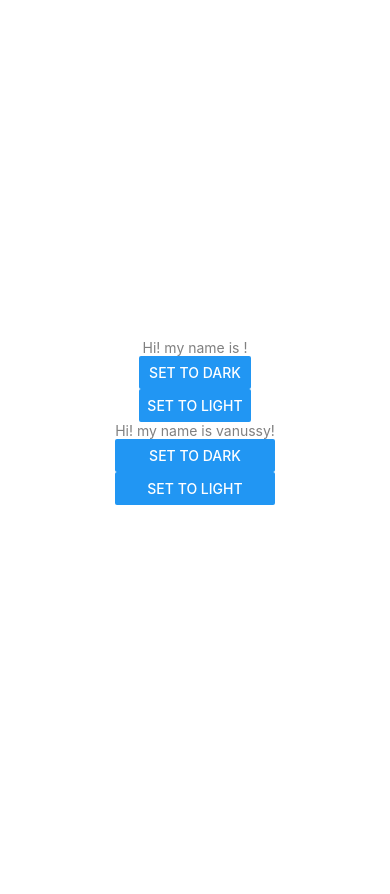
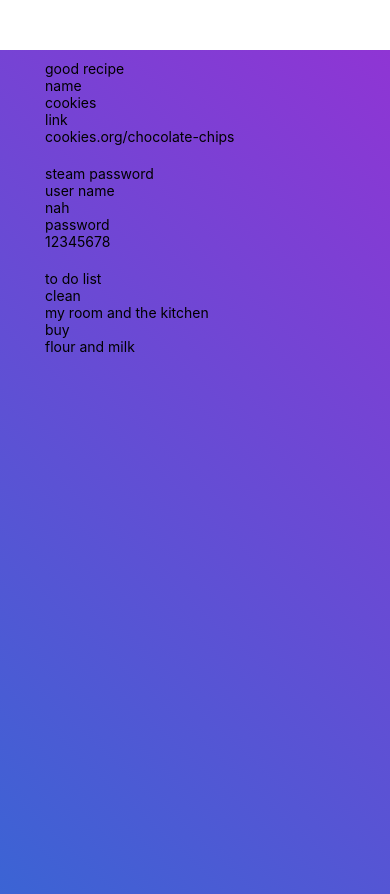
Before and after one commit to giperbuter/Notes, a React Native app: screen / in a window 390 px wide. Before the commit the page ends 844 px from the top, so only its background shows below. Built offline with nearby package versions, Linux system fonts and the light colour scheme.

Commit message:
very basic notes

```diff
--- a/App.tsx
+++ b/App.tsx
@@ -1,51 +1,42 @@
-import React, {useState} from 'react'
-import { StyleSheet, Text, View, Button, TextInput } from 'react-native';
-import { NavigationContainer } from '@react-navigation/native';
-import { createNativeStackNavigator } from '@react-navigation/native-stack';
+import { StyleSheet, View, Dimensions } from 'react-native';
+import { LinearGradient } from 'expo-linear-gradient';
 
-const Greet = (props) => {
-  const [dark, setDark] = useState(false)
+let Note = require('./elements/Note.tsx')
+
+// add links
+// add lists
+// add images
+// add messages(a text at the end)
+// only see the title in the list and when taped everything rolls out
+
+export default function App() {
   return (
-    <View>
-      <Text style={dark ? styles.darkText : styles.lightText}>Hi! my name is {props.name}!</Text>
-      <Button
-        onPress={() => {
-          setDark(true);
-        }}
-        title="set to dark"
-      />
-      <Button
-        onPress={() => {
-          setDark(false);
-        }}
-        title="set to light"
-      />
+    <View style={styles.container}>
+      <LinearGradient
+        colors={['#8f35d4', '#3b64d4']}
+        start={{ x: 2, y: 0 }}
+        style={styles.background}
+      ></LinearGradient>
+        <Note title='good recipe' fields={{ 'name': 'cookies', 'link': 'cookies.org/chocolate-chips' }} />
+        <Note title='steam password' fields={{ 'user name': 'nah', 'password': '12345678' }} />
+        <Note title='to do list' fields={{ 'clean': 'my room and the kitchen', 'buy': 'flour and milk' }} />
     </View>
   );
 }
 
-export default function App() {
-  return (
-    <View style={styles.container}>
-      <Greet name=""/>
-      <Greet name="vanussy"/>
-    </View>
-  );
-}
+const deviceWidth = Dimensions.get('window').width;
+const deviceHeight = Dimensions.get('window').height;
 
 const styles = StyleSheet.create({
   container: {
     flex: 1,
-    backgroundColor: '#fff',
     alignItems: 'center',
-    justifyContent: 'center',
+    justifyContent: 'flex-start',
+    paddingTop: 50,
   },
-  lightText: {
-    textAlign: 'center',
-    color: 'grey'
-  },
-  darkText: {
-    textAlign: 'center',
-    color: 'black'
+  background: {
+    position: 'absolute',
+    height: deviceHeight,
+    width: deviceWidth
   }
 });
--- /dev/null
+++ b/elements/Note.tsx
@@ -0,0 +1,32 @@
+import React from 'react'
+import { StyleSheet, Text, View } from 'react-native';
+
+let Note = (props) => {
+  return (
+    <View style={styles.note}>
+      <Text style={styles.noteTitle}>
+        {props.title}
+      </Text>
+      {Object.entries(props.fields).map(([key, value]) => (
+        // <View key={key}>
+        <React.Fragment>
+          <Text>{key}</Text>
+          <Text>{value}</Text>
+        </React.Fragment>
+      ))}
+    </View>
+  )
+}
+
+module.exports = Note;
+
+const styles = StyleSheet.create({
+  note: {
+    width: 300,
+    margin: 10
+  },
+  noteTitle: {
+  },
+  noteField: {
+  }
+});
--- a/package.json
+++ b/package.json
@@ -13,6 +13,7 @@
     "@react-navigation/native": "^6.0.8",
     "@react-navigation/native-stack": "^6.5.0",
     "expo": "~44.0.0",
+    "expo-linear-gradient": "^11.0.3",
     "expo-status-bar": "~1.2.0",
     "react": "17.0.1",
     "react-dom": "~17.0.1",
```
Also changed, not shown: data.js (deleted), 1 other file (tests, documents, lock files or other folders).
